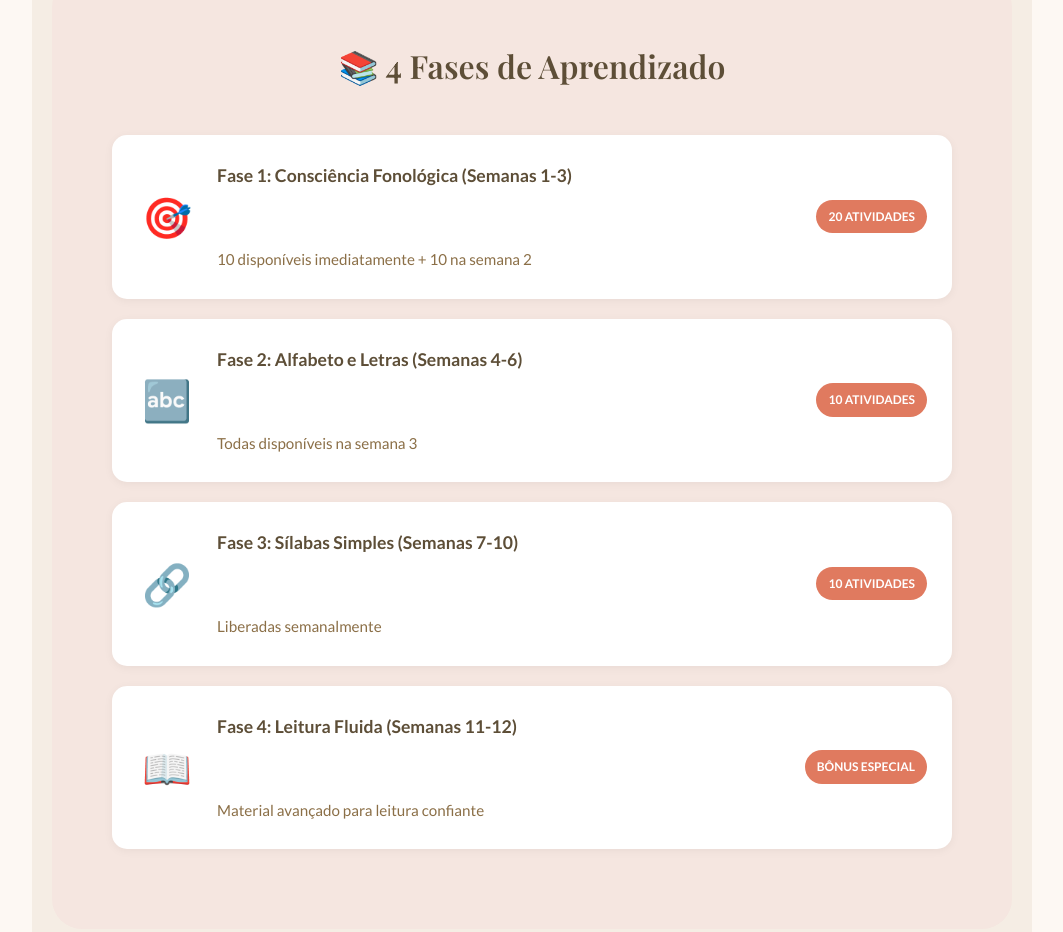
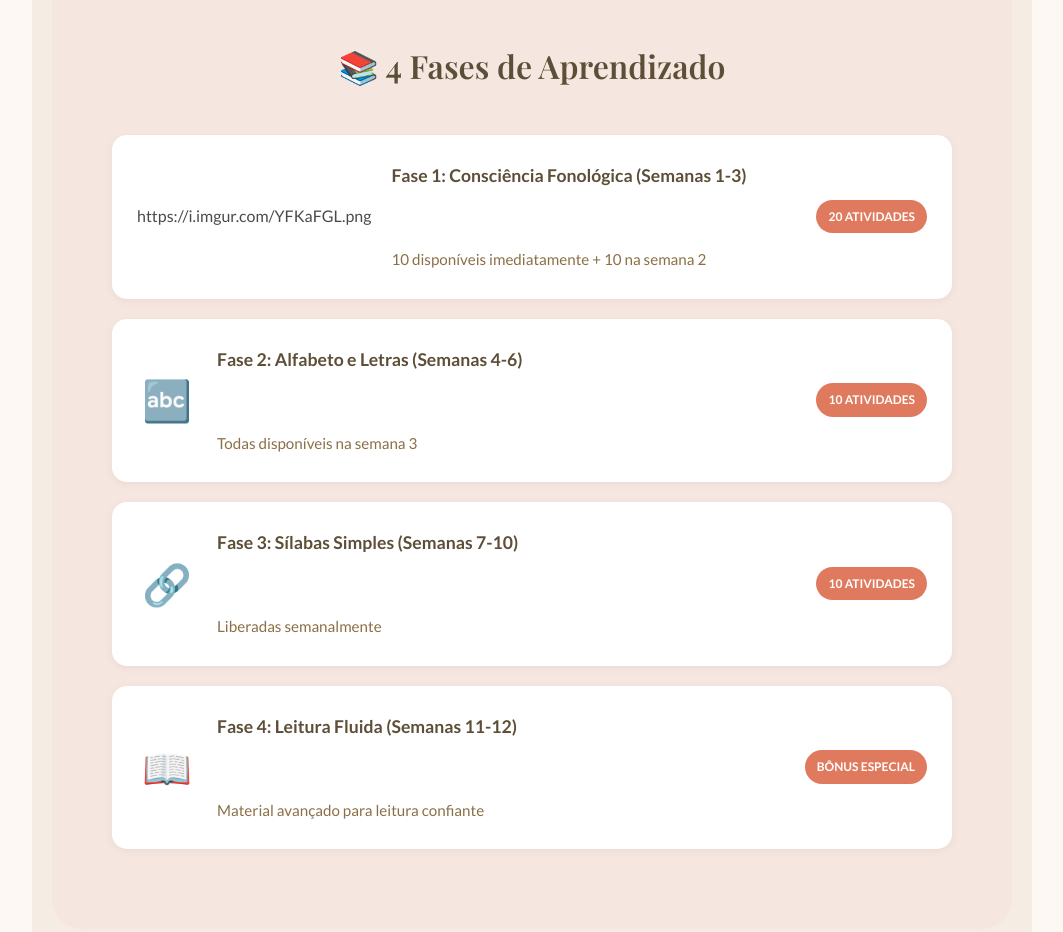
Before and after one commit to mariaangelicardenillas-oss/landing-alfabetizacao, a plain HTML site: page index.html in a window 1280 px wide. Shown: the part 4140-5072 px from the top of the page, without its empty margins (108-1171 px from the left). Drawn offline with nearby package versions, Linux system fonts and the light colour scheme.

Commit message:
Update index.html

```diff
--- a/index.html
+++ b/index.html
@@ -773,7 +773,7 @@
             </div>
             <ul class="product-list">
                 <li>
-                    <span>🎯</span>
+                  https://i.imgur.com/YFKaFGL.png
                     <div>
                         <strong>Fase 1: Consciência Fonológica (Semanas 1-3)</strong>
                         <span class="release-badge">20 ATIVIDADES</span>
```
